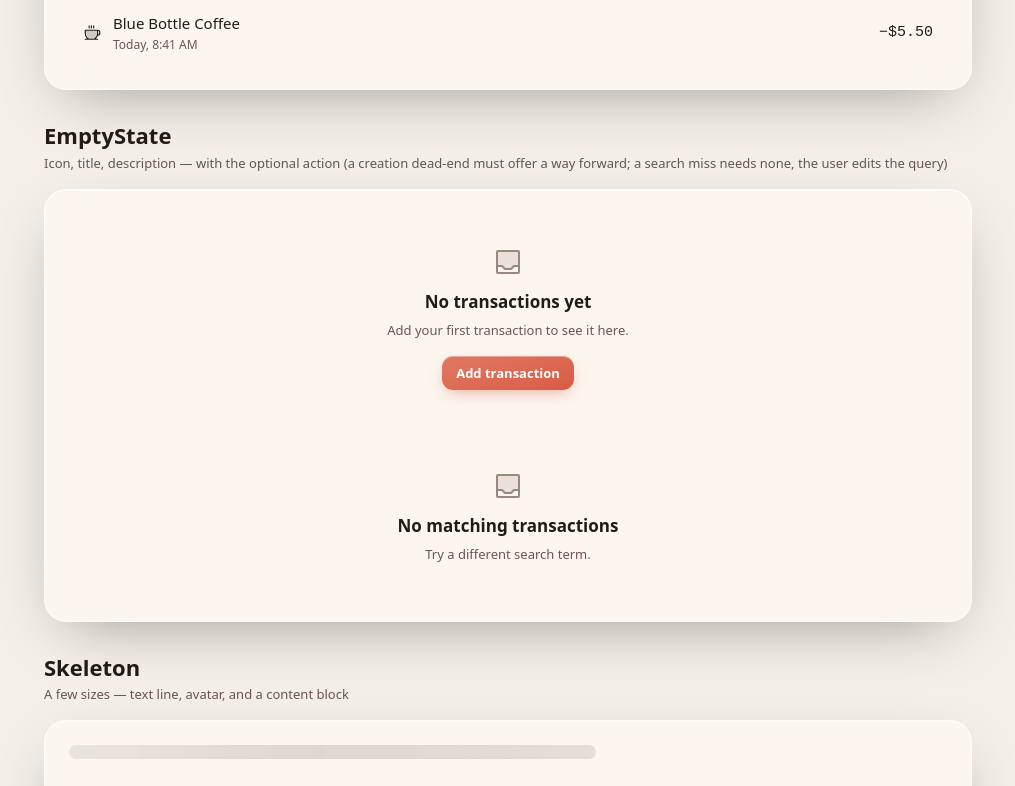
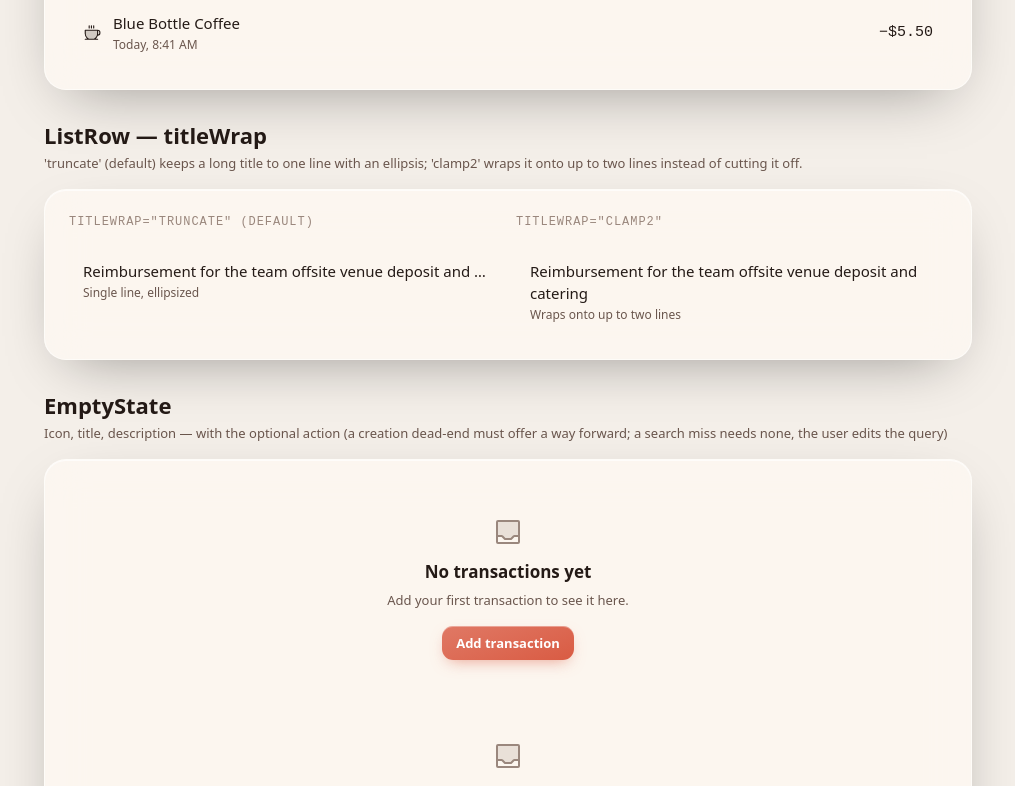
Before and after one commit to satriotsubasa/satrio-glass-design, a React (Vite) app: page / in a window 1280 px wide. Shown: the part 7940-8726 px from the top of the page, without its empty margins (132-1147 px from the left). Built offline with nearby package versions, Linux system fonts and the light colour scheme.

Commit message:
Add ListRow titleWrap two-line clamp option

```diff
--- a/src/components/ui/ListRow.module.css
+++ b/src/components/ui/ListRow.module.css
@@ -6,5 +6,6 @@
 .leading { flex-shrink: 0; display: inline-flex; }
 .body { display: flex; flex-direction: column; gap: 2px; min-width: 0; flex: 1; }
 .title { font-size: var(--fs-body); font-weight: 500; overflow: hidden; text-overflow: ellipsis; white-space: nowrap; }
+.clamp2 { display: -webkit-box; -webkit-line-clamp: 2; -webkit-box-orient: vertical; overflow: hidden; white-space: normal; }
 .subtitle { font-size: var(--fs-caption); color: var(--label-2); }
 .trailing { flex-shrink: 0; margin-left: auto; font-family: var(--font-mono); font-variant-numeric: tabular-nums; }
--- a/src/components/ui/ListRow.tsx
+++ b/src/components/ui/ListRow.tsx
@@ -2,14 +2,18 @@ import styles from './ListRow.module.css'
 export interface ListRowProps {
   leading?: React.ReactNode; title: React.ReactNode; subtitle?: React.ReactNode
   trailing?: React.ReactNode; onClick?: () => void; href?: string
+  // 'truncate' (default) is the original single-line ellipsis behaviour, unchanged. 'clamp2' wraps
+  // the title onto up to two lines instead of truncating it to one.
+  titleWrap?: 'truncate' | 'clamp2'
 }
-export function ListRow({ leading, title, subtitle, trailing, onClick, href }: ListRowProps) {
+export function ListRow({ leading, title, subtitle, trailing, onClick, href, titleWrap = 'truncate' }: ListRowProps) {
   const interactive = Boolean(onClick || href)
+  const titleCls = titleWrap === 'clamp2' ? `${styles.title} ${styles.clamp2}` : styles.title
   const inner = (
     <>
       {leading && <span className={styles.leading}>{leading}</span>}
       <span className={styles.body}>
-        <span className={styles.title}>{title}</span>
+        <span className={titleCls}>{title}</span>
         {subtitle && <span className={styles.subtitle}>{subtitle}</span>}
       </span>
       {trailing && <span className={styles.trailing}>{trailing}</span>}
--- a/src/docs/Gallery.tsx
+++ b/src/docs/Gallery.tsx
@@ -872,6 +872,29 @@ export function Gallery({ animations, onAnimationsChange }: GalleryProps) {
       </Section>
 
       <Section
+        title="ListRow — titleWrap"
+        subheading="'truncate' (default) keeps a long title to one line with an ellipsis; 'clamp2' wraps it onto up to two lines instead of cutting it off."
+      >
+        <div className={styles.grid}>
+          <div className={styles.col}>
+            <span className={styles.tag}>titleWrap=&quot;truncate&quot; (default)</span>
+            <ListRow
+              title="Reimbursement for the team offsite venue deposit and catering"
+              subtitle="Single line, ellipsized"
+            />
+          </div>
+          <div className={styles.col}>
+            <span className={styles.tag}>titleWrap=&quot;clamp2&quot;</span>
+            <ListRow
+              title="Reimbursement for the team offsite venue deposit and catering"
+              subtitle="Wraps onto up to two lines"
+              titleWrap="clamp2"
+            />
+          </div>
+        </div>
+      </Section>
+
+      <Section
         title="EmptyState"
         subheading="Icon, title, description — with the optional action (a creation dead-end must offer a way forward; a search miss needs none, the user edits the query)"
       >
```
Also changed, not shown: 1 other file (tests, documents, lock files or other folders).
